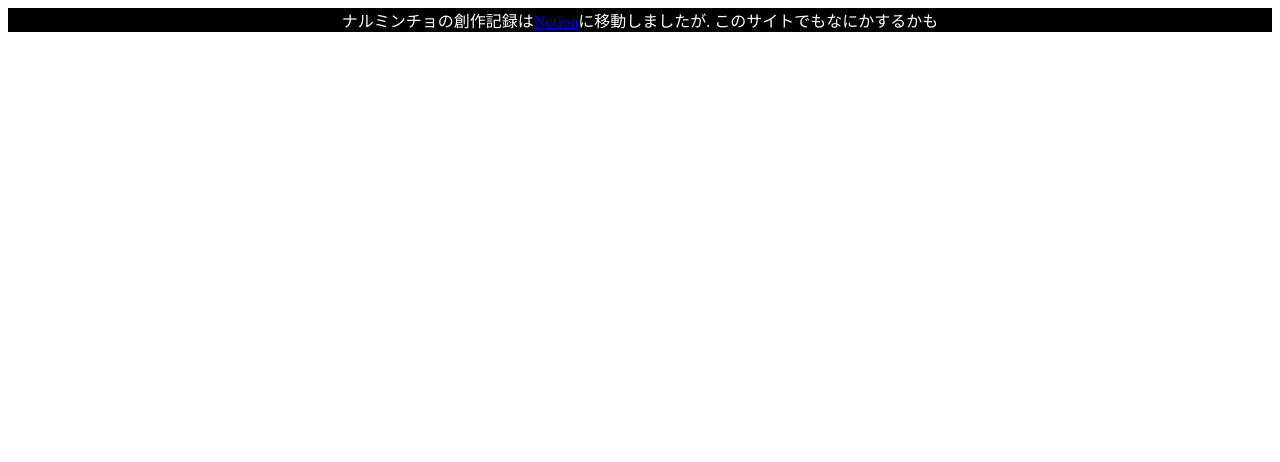
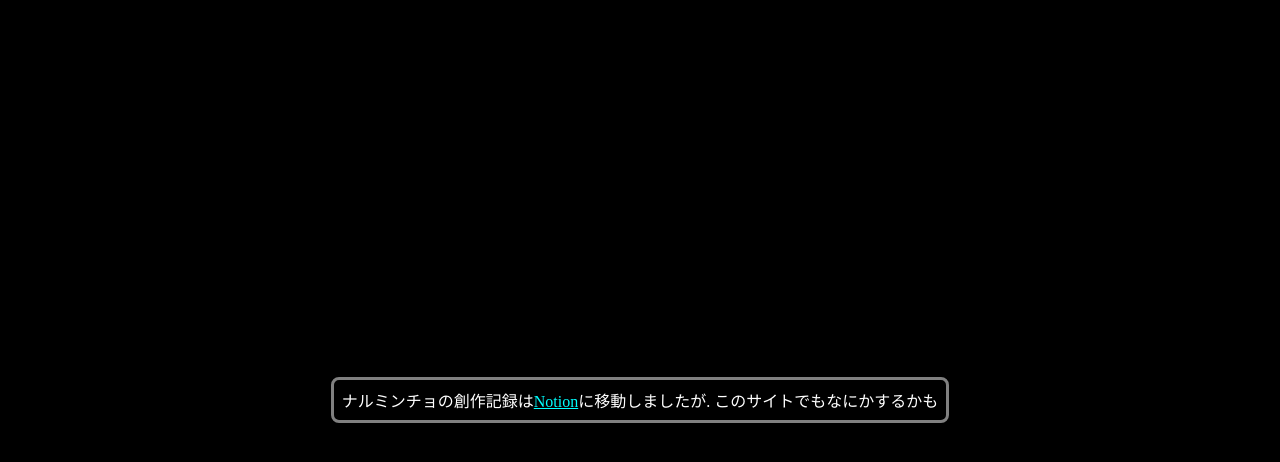
Before and after one commit to narumincho/narumincho-com, a Next.js app: page / in a window 1280 px wide. Shown: the top 462 px of the page. Built offline with nearby package versions, Linux system fonts and the light colour scheme.

Commit message:
文字を中央に移動

```diff
--- /dev/null
+++ b/globals.css
@@ -0,0 +1,15 @@
+html {
+  height: 100%;
+}
+body {
+  height: 100%;
+  margin: 0;
+}
+
+#__next {
+  height: 100%;
+}
+
+* {
+  box-sizing: border-box;
+}
--- /dev/null
+++ b/pages/_app.tsx
@@ -0,0 +1,8 @@
+import "../globals.css";
+import { AppProps } from "next/app";
+
+const MyApp = ({ Component, pageProps }: AppProps) => {
+  return <Component {...pageProps} />;
+};
+
+export default MyApp;
--- a/pages/index.tsx
+++ b/pages/index.tsx
@@ -12,14 +12,28 @@ export const TopPage = (): React.ReactElement => {
       <div
         css={{
           display: "grid",
+          placeContent: "center",
+          height: "100%",
+          color: "white",
           backgroundColor: "black",
-          color: "white",
-          placeContent: "center",
         }}
+        lang="ja"
       >
-        <div>
+        <div
+          css={{
+            borderStyle: "solid",
+            borderColor: "gray",
+            borderRadius: 8,
+            padding: 8,
+          }}
+        >
           ナルミンチョの創作記録は
-          <a href="https://narumincho.notion.site/22961d0ee2924074a22ce37f405b941a">
+          <a
+            href="https://narumincho.notion.site/22961d0ee2924074a22ce37f405b941a"
+            css={{
+              color: "cyan",
+            }}
+          >
             Notion
           </a>
           に移動しましたが. このサイトでもなにかするかも
```
